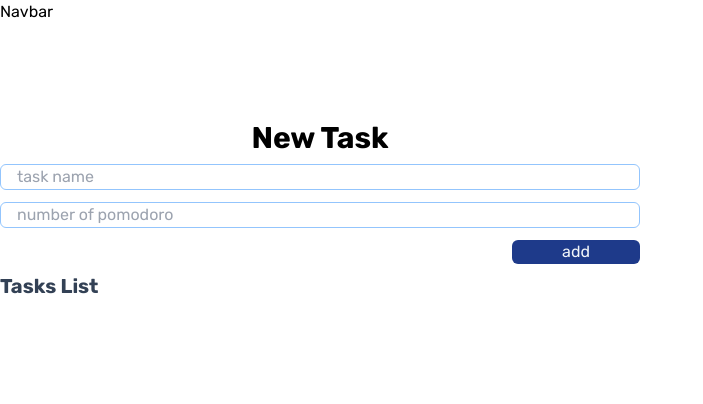
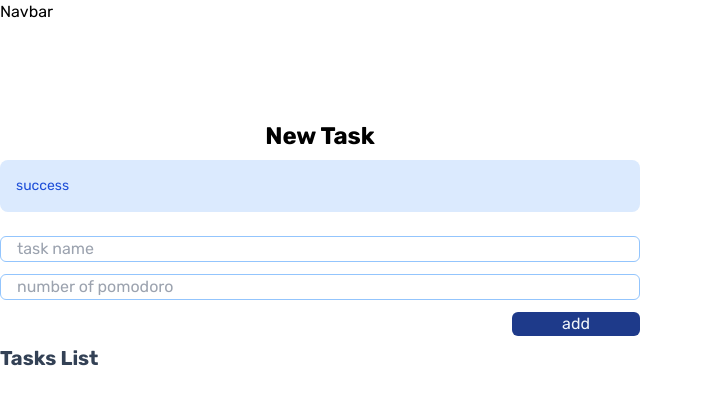
Before and after one commit to hsn2903/s-productivity, a React (Create React App) app: page / in a window 1280 px wide. Shown: the top 404 px of the page, without its empty margins (0-703 px from the left). Built offline with nearby package versions, Linux system fonts and the light colour scheme.

Commit message:
add Alert

```diff
--- /dev/null
+++ b/src/components/alert/Alert.js
@@ -0,0 +1,54 @@
+import React from "react";
+
+const Alert = ({ alertType = "info", alertext = "success" }) => {
+  return (
+    <div>
+      {alertType === "info" && (
+        <div
+          class="p-4 mb-4 text-sm text-blue-700 bg-blue-100 rounded-lg dark:bg-blue-200 dark:text-blue-800"
+          role="alert"
+        >
+          {alertext}
+        </div>
+      )}
+
+      {alertType === "danger" && (
+        <div
+          class="p-4 mb-4 text-sm text-red-700 bg-red-100 rounded-lg dark:bg-red-200 dark:text-red-800"
+          role="alert"
+        >
+          {alertext}
+        </div>
+      )}
+
+      {alertType === "success" && (
+        <div
+          class="p-4 mb-4 text-sm text-green-700 bg-green-100 rounded-lg dark:bg-green-200 dark:text-green-800"
+          role="alert"
+        >
+          {alertext}
+        </div>
+      )}
+
+      {alertType === "warning" && (
+        <div
+          class="p-4 mb-4 text-sm text-yellow-700 bg-yellow-100 rounded-lg dark:bg-yellow-200 dark:text-yellow-800"
+          role="alert"
+        >
+          {alertext}
+        </div>
+      )}
+
+      {alertType === "dark" && (
+        <div
+          class="p-4 text-sm text-gray-700 bg-gray-100 rounded-lg dark:bg-gray-700 dark:text-gray-300"
+          role="alert"
+        >
+          {alertext}
+        </div>
+      )}
+    </div>
+  );
+};
+
+export default Alert;
--- a/src/components/index.js
+++ b/src/components/index.js
@@ -1,4 +1,5 @@
 import TaskItem from "./tasks/TaskItem";
 import Navbar from "./navbar/Navbar";
+import Alert from "./alert/Alert";
 
-export { Navbar, TaskItem };
+export { Navbar, Alert, TaskItem };
--- /dev/null
+++ b/src/context/appContext.js
@@ -0,0 +1,11 @@
+import { createContext } from "react";
+
+export const AppContext = createContext();
+
+export const AppProvider = ({ children }) => {
+  return (
+    <AppProvider.Provider value={{ val1: "brr" }}>
+      {children}
+    </AppProvider.Provider>
+  );
+};
--- a/src/pages/TasksPage.js
+++ b/src/pages/TasksPage.js
@@ -1,5 +1,5 @@
 import React, { useState } from "react";
-import { TaskItem } from "../components";
+import { Alert, TaskItem } from "../components";
 
 const TasksPage = () => {
   const [task, setTask] = useState({ taskName: "", numOfPomodoro: "" });
@@ -31,7 +31,9 @@ const TasksPage = () => {
   return (
     <main className="container mx-auto mt-24">
       <div className="w-1/2 flex flex-col gap-2">
-        <h1 className="font-bold text-center text-3xl">New Task</h1>
+        <h1 className="font-bold text-center text-2xl">New Task</h1>
+
+        <Alert />
         <form action="" onSubmit={handleSubmit} className="flex flex-col gap-3">
           <input
             type="text"
```
